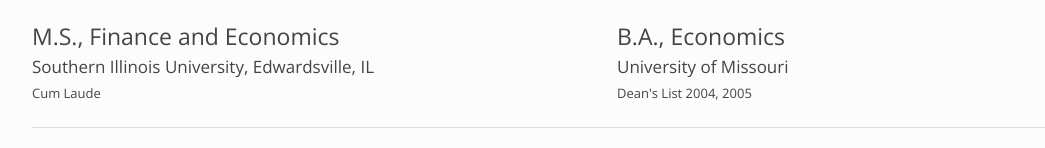
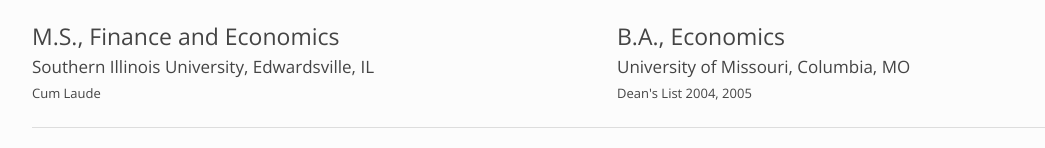
Before and after one commit to maxtiff/maxtiff.github.io, a plain HTML site: page index.html in a window 1280 px wide. Shown: the part 1085-1233 px from the top of the page, without its empty margins (38-1083 px from the left). Drawn offline with nearby package versions, Linux system fonts and the light colour scheme.

Commit message:
Modify education with more specific locations

```diff
--- a/index.html
+++ b/index.html
@@ -120,7 +120,7 @@
     </div>
     <div id="b.a.-economics" class="col-md-6">
       <h3>B.A., Economics</h3>
-      <h4>University of Missouri</h4>
+      <h4>University of Missouri, Columbia, MO</h4>
       <h5>Dean's List 2004, 2005</h5>
     </div>
   </div>
```
